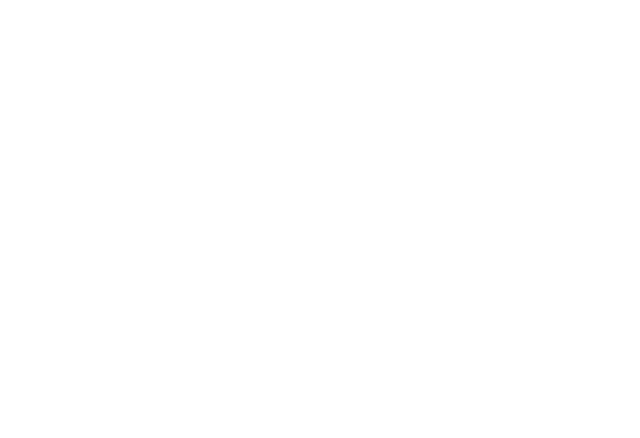
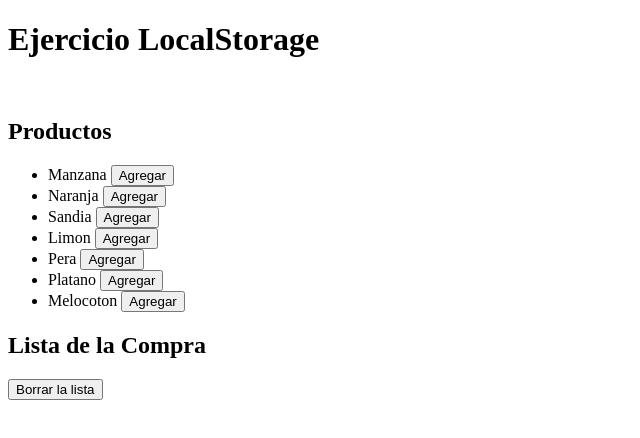
Before and after one commit to navarrorafa/web-storage-rafael, a plain HTML site: page index.html in a window 1280 px wide. Shown: the whole page, without its empty margins (0-640 px from the left). Drawn offline with Linux system fonts and the light colour scheme.

Commit message:
html creado

```diff
--- a/index.html
+++ b/index.html
@@ -9,10 +9,63 @@
 <body>
 
     <header>
-
+        <h1>Ejercicio LocalStorage</h1>
+        <div class="image" id="image"><img src="" alt=""></div>
     </header>
 
     <main>
+        <section class="sectionLista" id="sectionLista">
+
+
+
+            <div class="productos" id="productos">
+                <h2>Productos</h2>
+                <ul>
+                    <li>
+                        Manzana
+                        <button type="submit" value="agregar" class="btnAgregar" id="btnAgregar1">Agregar</button>
+                    </li>
+                    <li>
+                        Naranja
+                        <button type="submit" value="agregar" class="btnAgregar" id="btnAgregar2">Agregar</button>
+                    </li>
+                    <li>
+                        Sandia
+                        <button type="submit" value="agregar" class="btnAgregar" id="btnAgregar3">Agregar</button>
+                    </li>
+                    <li>
+                        Limon
+                        <button type="submit" value="agregar" class="btnAgregar" id="btnAgregar4">Agregar</button>
+                    </li>
+                    <li>
+                        Pera
+                        <button type="submit" value="agregar" class="btnAgregar" id="btnAgregar5">Agregar</button>
+                    </li>
+                    <li>
+                        Platano
+                        <button type="submit" value="agregar" class="btnAgregar" id="btnAgregar6">Agregar</button>
+                    </li>
+                    <li>
+                        Melocoton
+                        <button type="submit" value="agregar" class="btnAgregar" id="btnAgregar7">Agregar</button>
+                    </li>
+                </ul>
+            </div>
+
+
+            <div class="listaCompras" id="listaCompras">
+
+                <h2>Lista de la Compra</h2>
+
+                <ul class="lista" id="lista"></ul>
+
+            </div>
+
+            <button type="submit" value="reset" class="btnReset" id="btnReset">
+                Borrar la lista
+            </button>
+
+        </section>
 
     </main>
 
@@ -21,9 +74,6 @@
 
     </footer>
 
-
-
-
     <script src="js/main.js"></script>
 </body>
 </html>
```
